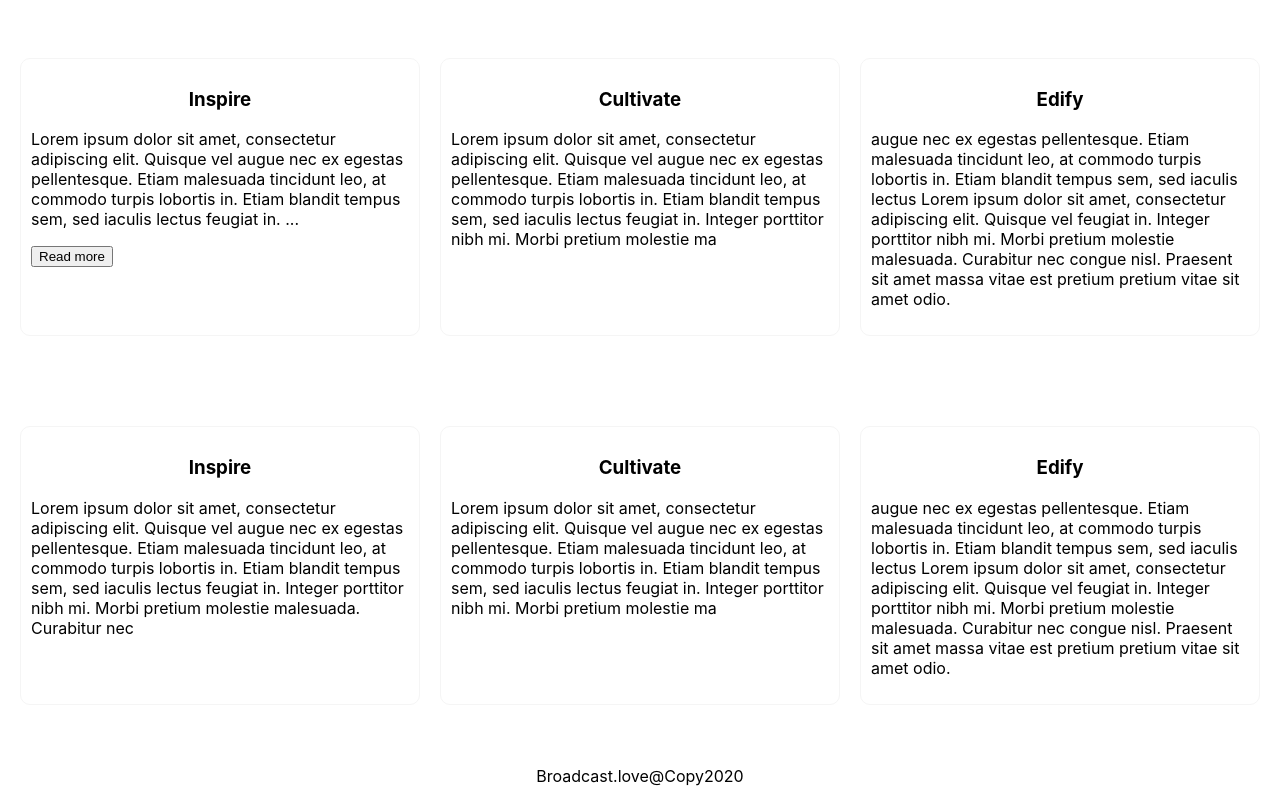
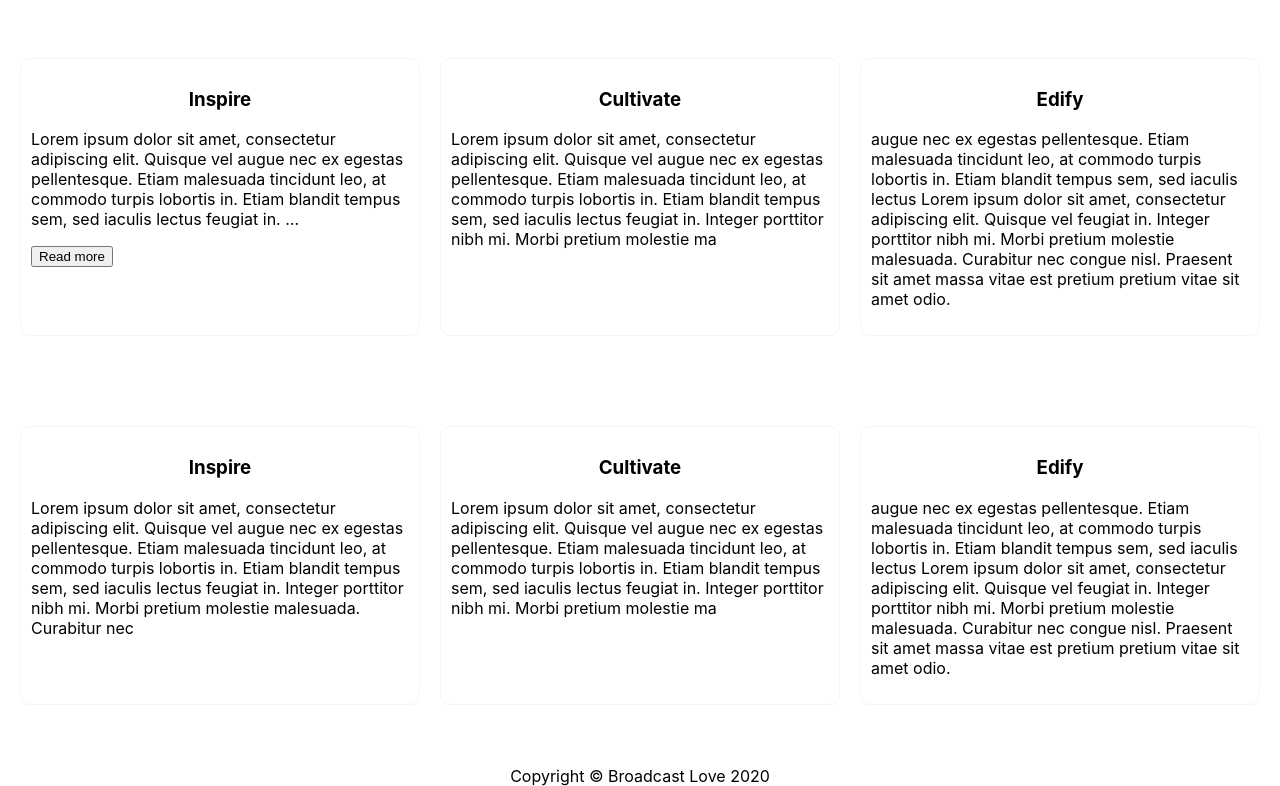
Before and after one commit to mboperator/broadcast-love, a website: page src/index.html in a window 1280 px wide. Shown: the part 699-1485 px from the top of the page. Drawn offline with Linux system fonts and the light colour scheme.

Commit message:
Fix footer

```diff
--- a/src/index.html
+++ b/src/index.html
@@ -149,7 +149,7 @@
       </a>
     </section>
     <a class="footer">
-      <center><p>Broadcast.love@Copy2020</p></center>
+      <center><p>Copyright © Broadcast Love 2020</p></center>
     </a>
   </body>
 
```
